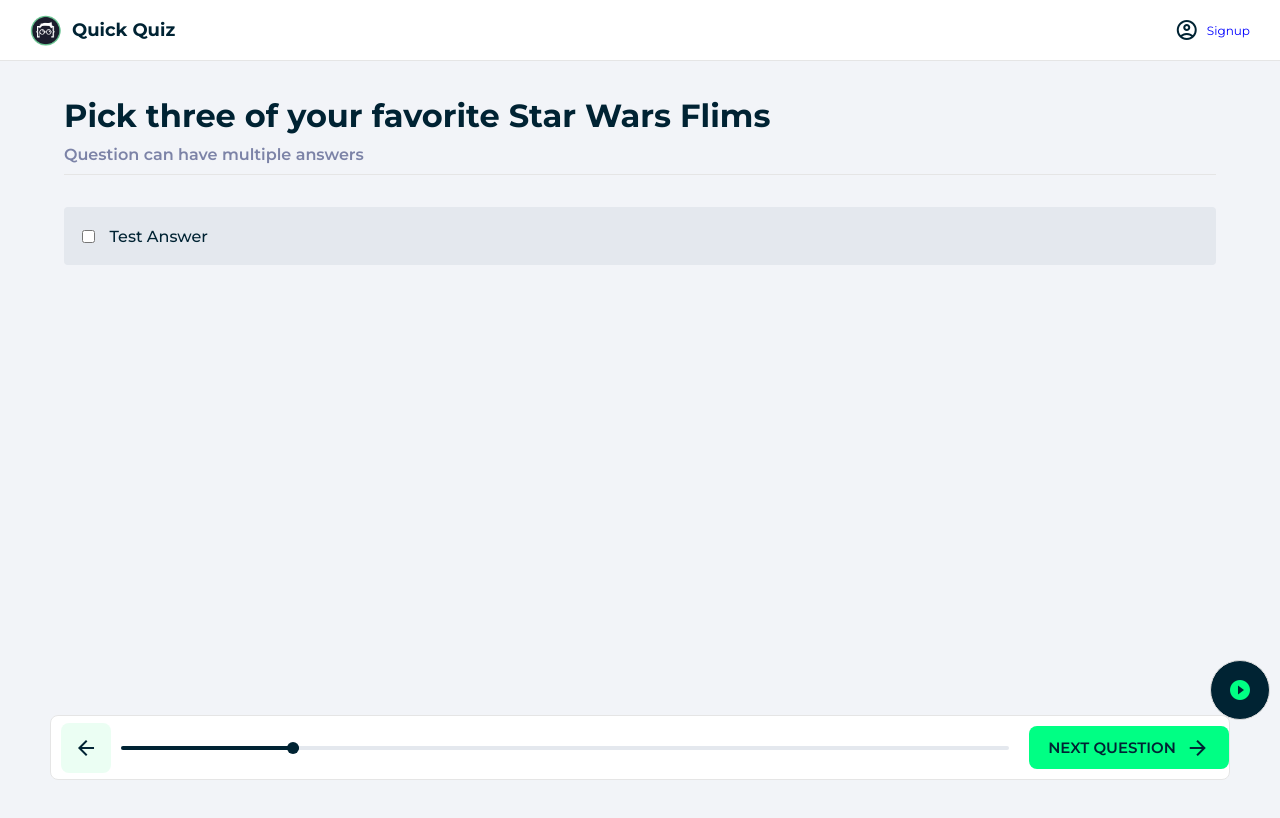
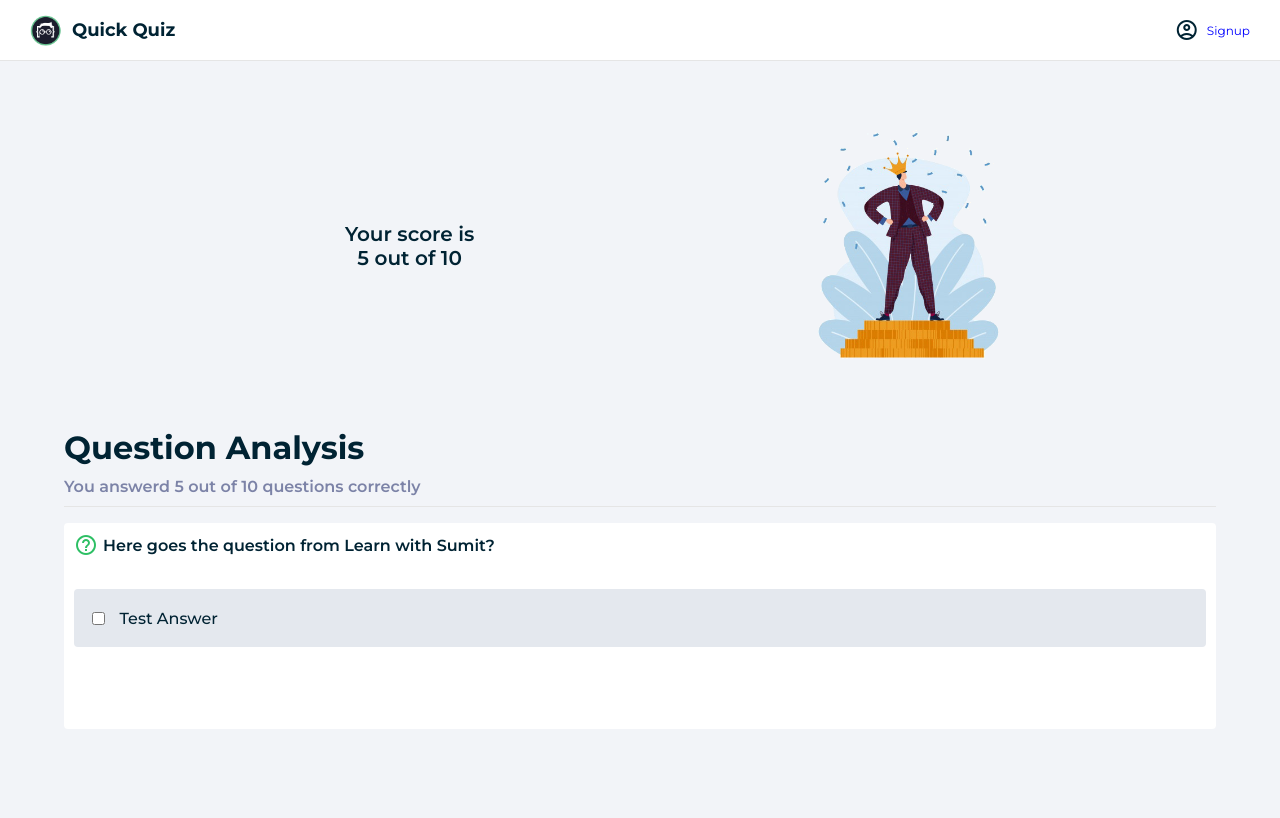
Before and after one commit to jamilcse13/react-quiz-with-firebase, a React (Vite) app: page /login in a window 1280 px wide. Shown: the top 818 px of the page. Built offline with nearby package versions, Linux system fonts and the light colour scheme.

Commit message:
set up answer page components

```diff
--- a/index.html
+++ b/index.html
@@ -4,7 +4,7 @@
     <meta charset="UTF-8" />
     <link rel="icon" type="image/svg+xml" href="/vite.svg" />
     <meta name="viewport" content="width=device-width, initial-scale=1.0" />
-    <title>Vite + React</title>
+    <title>Quick Quiz</title>
   </head>
   <body>
     <div id="root"></div>
--- a/src/components/App.jsx
+++ b/src/components/App.jsx
@@ -1,9 +1,10 @@
 import "../styles/App.css";
 import Layout from "./Layout";
+import Result from "./pages/Result";
 // import Home from "./pages/Home";
 // import Signup from "./pages/Signup";
 // import Login from "./pages/Login";
-import Quiz from "./pages/Quiz";
+// import Quiz from "./pages/Quiz";
 
 function App() {
   return (
@@ -11,7 +12,8 @@
       {/* <Home /> */}
       {/* <Signup /> */}
       {/* <Login /> */}
-      <Quiz />
+      {/* <Quiz /> */}
+      <Result />
     </Layout>
   );
 }
--- /dev/null
+++ b/src/components/Result/Analysis.jsx
@@ -0,0 +1,12 @@
+import classess from "../../styles/Analysis.module.css";
+import Question from "./Question";
+
+export default function Analysis() {
+  return (
+    <div className={classess.analysis}>
+      <h1>Question Analysis</h1>
+      <h4>You answerd 5 out of 10 questions correctly</h4>
+      <Question />
+    </div>
+  );
+}
--- /dev/null
+++ b/src/components/Result/Question.jsx
@@ -0,0 +1,14 @@
+import classes from "../../styles/Question.module.css";
+import Answers from "../Quiz/Answers";
+
+export default function Question() {
+  return (
+    <div className={classes.question}>
+      <div className={classes.qtitle}>
+        <span className="material-icons-outlined"> help_outline </span>
+        Here goes the question from Learn with Sumit?
+      </div>
+      <Answers />
+    </div>
+  );
+}
--- /dev/null
+++ b/src/components/Result/Summary.jsx
@@ -0,0 +1,19 @@
+import successImage from "../../assets/images/success.png";
+import classes from "../../styles/Summary.module.css";
+
+export default function Summary() {
+  return (
+    <div className={classes.summary}>
+      <div className={classes.point}>
+        {/* progress bar will be placed here */}
+        <p className={classes.score}>
+          Your score is <br />5 out of 10
+        </p>
+      </div>
+
+      <div className={classes.badge}>
+        <img src={successImage} alt="Success" />
+      </div>
+    </div>
+  );
+}
--- /dev/null
+++ b/src/components/pages/Result.jsx
@@ -0,0 +1,11 @@
+import Analysis from "../Result/Analysis";
+import Summary from "../Result/Summary";
+
+export default function Result() {
+  return (
+    <>
+      <Summary />
+      <Analysis />
+    </>
+  );
+}
--- /dev/null
+++ b/src/styles/Analysis.module.css
@@ -0,0 +1,4 @@
+/* analysis component */
+.analysis {
+  margin: 2rem auto;
+}
--- /dev/null
+++ b/src/styles/Question.module.css
@@ -0,0 +1,19 @@
+/* question component */
+.question {
+  background-color: white;
+  padding: 10px;
+  margin: 1rem 0;
+  border-radius: 4px;
+}
+
+.qtitle {
+  display: flex;
+  gap: 5px;
+  align-items: center;
+  color: var(--fontPrimary);
+  font-weight: 600;
+}
+
+.qtitle span {
+  color: var(--active);
+}
--- /dev/null
+++ b/src/styles/Summary.module.css
@@ -0,0 +1,51 @@
+/* summary comoponent */
+
+.summary {
+  width: 80%;
+  margin: 0 auto;
+  display: flex;
+  justify-content: space-between;
+}
+
+@media only screen and (max-width: 800px) {
+  .summary {
+    flex-direction: column;
+    align-items: center;
+  }
+}
+
+.point {
+  width: 50%;
+  display: grid;
+  justify-content: center;
+  place-items: center;
+  position: relative;
+}
+
+.score {
+  width: 400px;
+  text-align: center;
+  font-size: 20px;
+  font-weight: 600;
+}
+
+.badge {
+  text-align: center;
+  height: 300px;
+  padding: 1rem;
+  display: flex;
+  justify-content: center;
+  align-items: center;
+}
+
+.badge img {
+  width: 100%;
+  height: 100%;
+  object-fit: cover;
+}
+
+@media only screen and (max-width: 800px) {
+  .badge {
+    width: 100%;
+  }
+}
```
